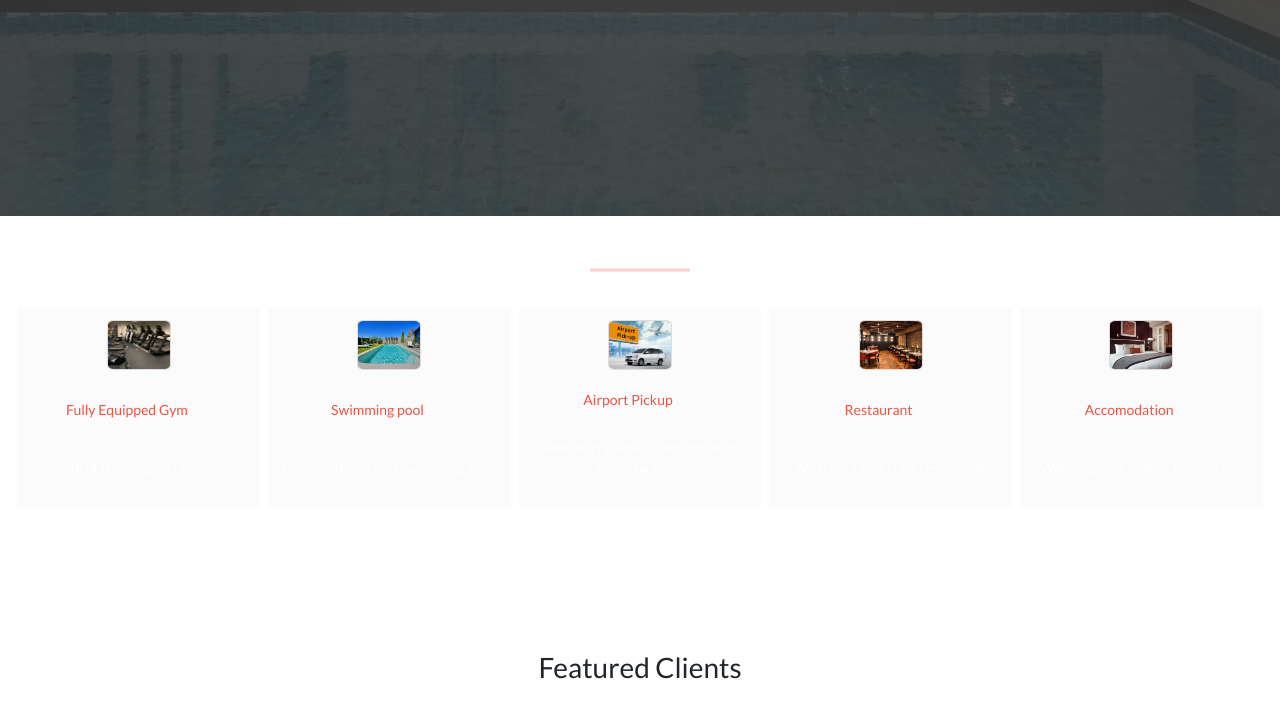
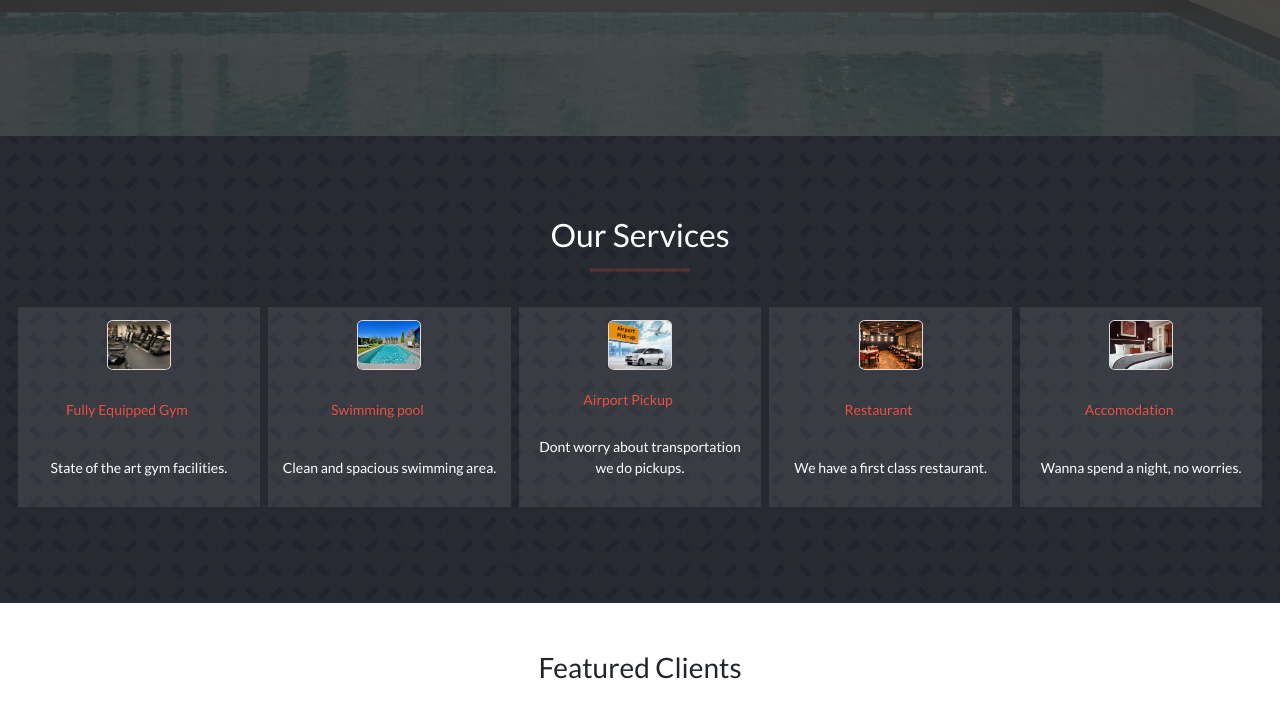
Before and after one commit to teke85/Luxury_living, a plain HTML site: page index.html in a window 1280 px wide. Shown: the part 800-1520 px from the top of the page. Drawn offline with nearby package versions, Linux system fonts and the light colour scheme; the site is published under a folder, as on GitHub Pages, so addresses that start at the root find nothing; a web font is replaced by a local one.

Commit message:
Fix relative path for images

```diff
--- a/assets/css/style.css
+++ b/assets/css/style.css
@@ -197,7 +197,7 @@
 
 /* Featured Section */
 .featured-section {
-  background-image: url('/assets/images/featured-bg.png');
+  background-image: url('../images/featured-bg.png');
   padding-bottom: 3rem;
 }
 
```
Also changed, not shown: index.html (+2 -1 lines).
